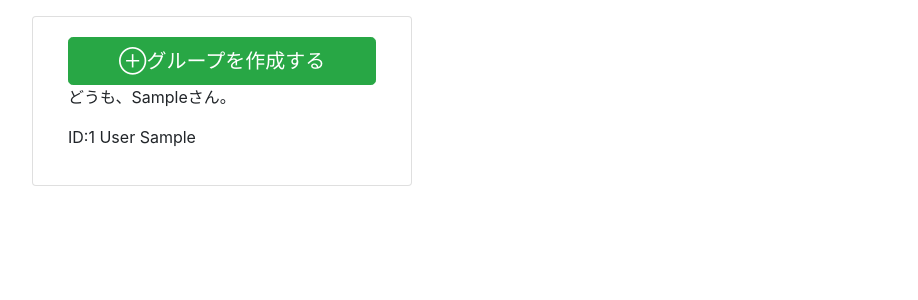
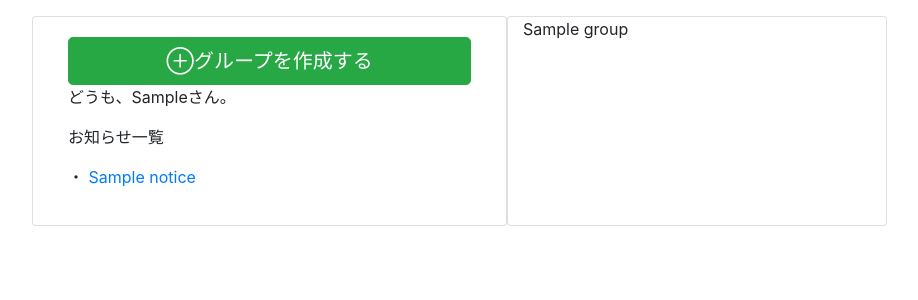
Before and after one commit to GroupConnect/GroupConnect, a Django app: page /mypage/ in a window 1280 px wide. Shown: the part 56-356 px from the top of the page, without its empty margins (38-956 px from the left). Run offline with Django 3.2, Linux system fonts and the light colour scheme; a user stored in the database is signed in; tables that the repository leaves empty hold one stand-in row (values such as "Sample post"); some libraries are stand-ins or nearby versions.

Commit message:
お知らせ詳細の作成中

```diff
--- a/GroupConnect/models.py
+++ b/GroupConnect/models.py
@@ -108,7 +108,7 @@ class Group(models.Model):
     id = models.AutoField(primary_key=True, db_column='id')
     group_name = models.CharField(max_length=100, db_column='group_name')
     icon = models.ImageField(upload_to='static/images/', db_column='icon', blank=True, null=True)
-    create_date = models.DateTimeField(db_column='create_date')
+    date_joined = models.DateTimeField(_('date joined'), default=timezone.now)
 
 class Member(models.Model):
     user_id = models.IntegerField(db_column='user_id')
@@ -188,3 +188,9 @@ class Talk(models.Model):
     text = models.TextField(db_column='text')
     create_at = models.DateTimeField(db_column='create_at')
     delete_at = models.DateTimeField(default="None", db_column='delete_at')
+
+
+class Notice(models.Model):
+	id = models.AutoField(primary_key=True, db_column='id')
+	title = models.CharField(max_length=200, db_column='title')
+	content = models.TextField(db_column='content')
--- a/GroupConnect/templates/GroupConnect/mypage.html
+++ b/GroupConnect/templates/GroupConnect/mypage.html
@@ -1,21 +1,27 @@
 {% extends "GroupConnect/base.html" %}
 {% block content %}
 <div class="row">
-    <div class="card col-md-4">
+    <div class="card col-md-5">
         <div class="card-body">
             <a href="" class="btn btn-success btn-lg btn-block" >⊕グループを作成する</a>
 
             <p>どうも、{{ user.first_name }}さん。</p>
-
-            {% for user in user_list %}
+            <p>お知らせ一覧</p>
+            {% for notice in notice_list %}
                 <p>
-                     ID:{{ user.id }}
-                     {{ user.last_name}} {{ user.first_name}}
+                    ・
+                    <a href="{% url 'GroupConnect:notice_detail' notice.id %}">{{notice.title}}</a>
                 </p>
             {% endfor %}
-
         </div>
     </div>
+    <div class = "card col-md-4">
+            {% for group in group_list %}
+                <p>
+                     {{ group.group_name}}
+                </p>
+            {% endfor %}
+        </div>
 
 </div>
 {% endblock %}
--- /dev/null
+++ b/GroupConnect/templates/GroupConnect/notice_detail.html
@@ -0,0 +1,6 @@
+{% extends "GroupConnect/base.html" %}
+{% block content %}
+<div class="row">
+{{notice.content}}
+</div>
+{% endblock %}
--- a/GroupConnect/templates/GroupConnect/user_create_complete.html
+++ b/GroupConnect/templates/GroupConnect/user_create_complete.html
@@ -3,6 +3,6 @@
 <p>
     本登録が完了しました。<br>
     登録されたメールアドレスとパスワードでログインしてください。<br>
-    <a class="btn btn-primary btn-lg" href="{% url 'GroupConnect:login' %}">ログイン</a>
+    <a class="btn btn-primary btn-lg" href="{% url 'GroupConnect:top' %}">ログイン</a>
 </p>
 {% endblock %}
--- a/GroupConnect/urls.py
+++ b/GroupConnect/urls.py
@@ -10,4 +10,6 @@ urlpatterns = [
     path('user_create/done', views.UserCreateDone.as_view(), name='user_create_done'),
     path('user_create/complete/<token>/', views.UserCreateComplete.as_view(), name='user_create_complete'),
     path('mypage/', views.Mypage.as_view(), name='mypage'),
+    path('<int:notice_id>/', views.NoticeDetail.as_view(), name='notice_detail'),
+
 ]
--- a/GroupConnect/views.py
+++ b/GroupConnect/views.py
@@ -13,6 +13,9 @@ from django.template.loader import get_template
 from django.views import generic
 from .forms import (
     LoginForm, UserCreateForm
+)
+from .models import (
+    Notice, Group, Member
 )
 
 
@@ -94,6 +97,33 @@ class UserCreateComplete(generic.TemplateView):
 
 class Mypage(generic.ListView):
     template_name = 'GroupConnect/mypage.html'
+    context_object_name = 'group_list'
+
+    def get_context_data(self, **kwargs):
+
+        context = super().get_context_data(**kwargs)
+        context.update({
+            'notice_list' : Notice.objects.all()
+        })
+        return context
 
     def get_queryset(self):
-        return User.objects.all().order_by('id')[:3]
+        ID = self.request.user.id
+
+        members = Member.objects.filter(user_id=ID)
+
+        g = []
+
+        for i in members:
+            groups = Group.objects.all().filter(id=i.group_id)
+            g += groups
+
+
+        return g
+
+class NoticeDetail(generic.DetailView):
+    model = Notice
+    template_name = 'GroupConnect/notice_detail.html'
+
+    def index(self, request):
+        return Notice.objects.filter(id = request.notice.id)
```
Also changed, not shown: GroupConnect/migrations/0001_initial.py.
